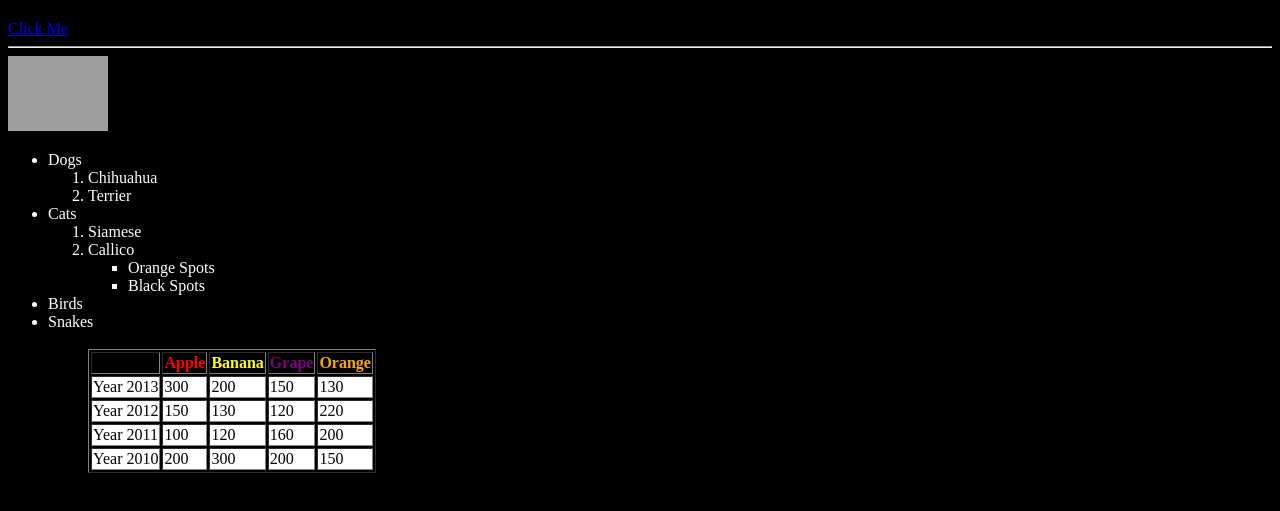
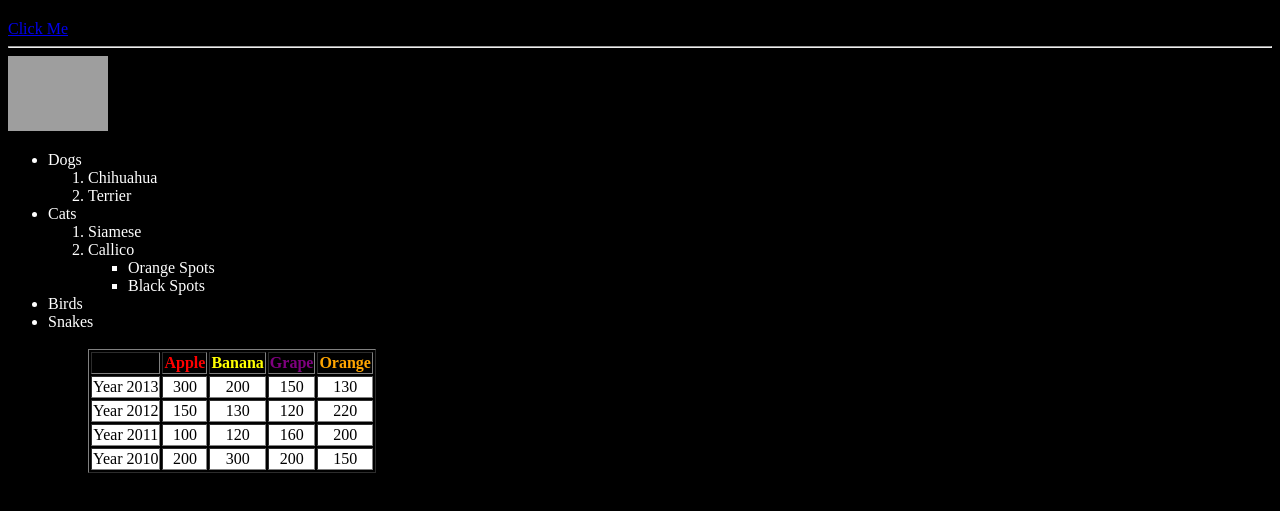
Before and after one commit to CaidenAryan/CaidenAryan.github.io, a plain HTML site: page dark.html in a window 1280 px wide. Shown: the part 197-708 px from the top of the page. Drawn offline with Linux system fonts and the light colour scheme; grey boxes are pictures that could not be loaded.

Commit message:
Organized the styling and overall layout of the code

```diff
--- a/dark.html
+++ b/dark.html
@@ -2,10 +2,19 @@
 <html>
     <head>
         <title>Page Title</title>
+        <style>
+            h1{color:white;}
+            li{color:white;}
+            td{text-align:center;}
+            td{color:black;}
+            tr{background-color:white;}
+            body{background-color:black;}
+
+        </style>
     </head>
     <body>
 
-        <h1 style="color:white;">My First Project</h1>
+        <h1>My First Project</h1>
         <p style="color:white;">My first paragraph.</p>
 
     </body>
@@ -23,8 +32,8 @@ Click Me
     <a href="https://en.wikipedia.org/wiki/Dog">
     <img src="https://pngimg.com/uploads/dog/dog_PNG50408.png" width=100px>
         </a>
-    <body style="background-color:black;">
-        <ul style="color:white;">
+    <body>
+        <ul>
             <li>Dogs
                 <ol>
                     <li>Chihuahua</li>
@@ -46,40 +55,40 @@ Click Me
         <ul>
         <br>
         <table border=1px>
-            <tr>
+            <tr style=background-color:black;>
                 <th> </th>
                 <th style="color:red;"> Apple</th>
                 <th style="color:yellow;"> Banana</th>
                 <th style="color:Purple;"> Grape</th>
                 <th style="color:orange;"> Orange</th>
             </tr>
-            <tr style="background-color:white;">
-                <td style="color:black;">Year 2013</td>
-                <td style="color:black;">300</td>
-                <td style="color:black;">200</td>
-                <td style="color:black;">150</td>
-                <td style="color:black;">130</td>
+            <tr>
+                <td>Year 2013</td>
+                <td>300</td>
+                <td>200</td>
+                <td>150</td>
+                <td>130</td>
             </tr>
-            <tr style="background-color:white;">
-                <td style="color:black;">Year 2012</td>
-                <td style="color:black;">150</td>
-                <td style="color:black;">130</td>
-                <td style="color:black;">120</td>
-                <td style="color:black;">220</td>
+            <tr>
+                <td>Year 2012</td>
+                <td>150</td>
+                <td>130</td>
+                <td>120</td>
+                <td>220</td>
             </tr>
-             <tr style="background-color:white;">
-                <td style="color:black;">Year 2011</td>
-                <td style="color:black;">100</td>
-                <td style="color:black;">120</td>
-                <td style="color:black;">160</td>
-                <td style="color:black;">200</td>
+             <tr>
+                <td>Year 2011</td>
+                <td>100</td>
+                <td>120</td>
+                <td>160</td>
+                <td>200</td>
             </tr>
-             <tr style="background-color:white;">
-                <td style="color:black;">Year 2010</td>
-                <td style="color:black;">200</td>
-                <td style="color:black;">300</td>
-                <td style="color:black;">200</td>
-                <td style="color:black;">150</td>
+             <tr>
+                <td>Year 2010</td>
+                <td>200</td>
+                <td>300</td>
+                <td>200</td>
+                <td>150</td>
             </tr>
     </body>
 </html>
```
